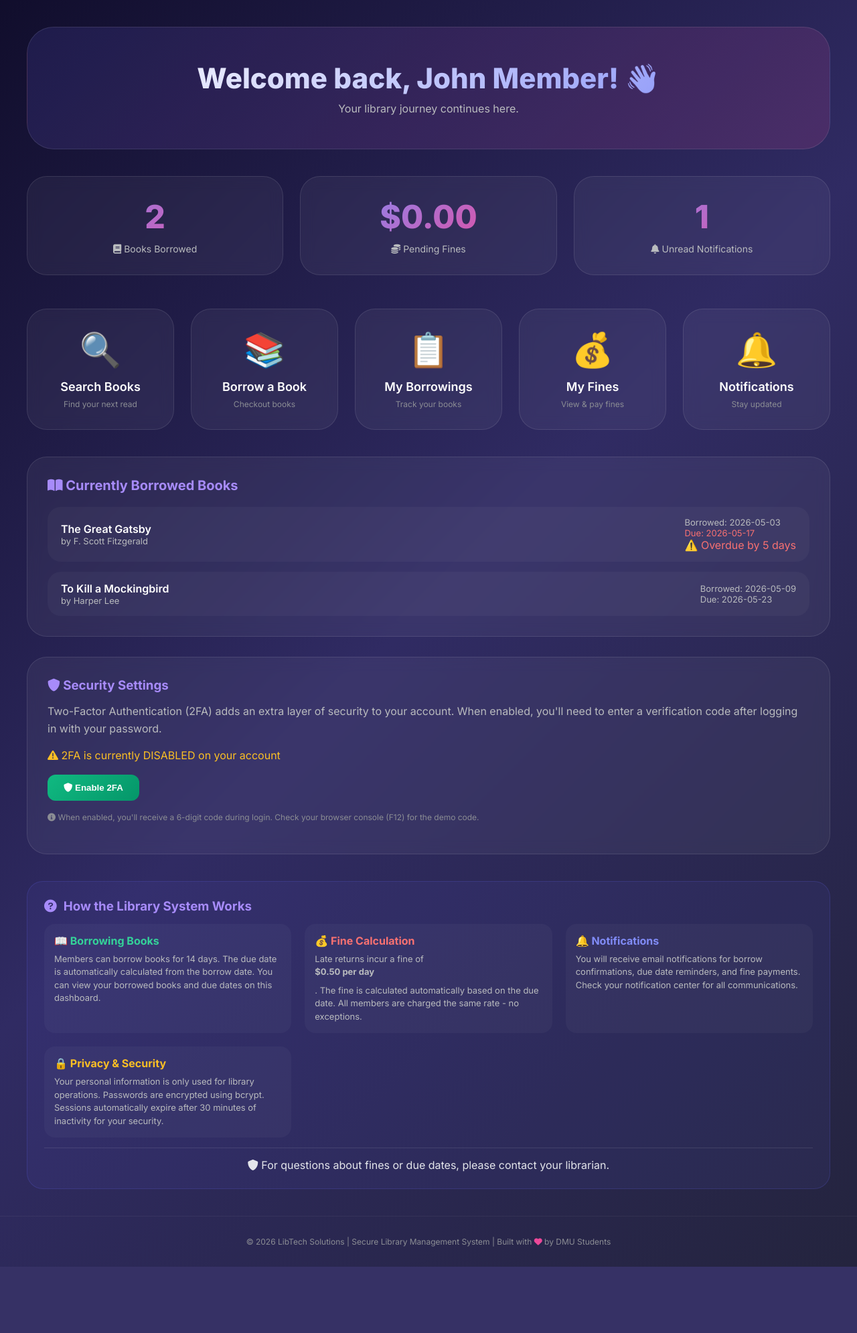
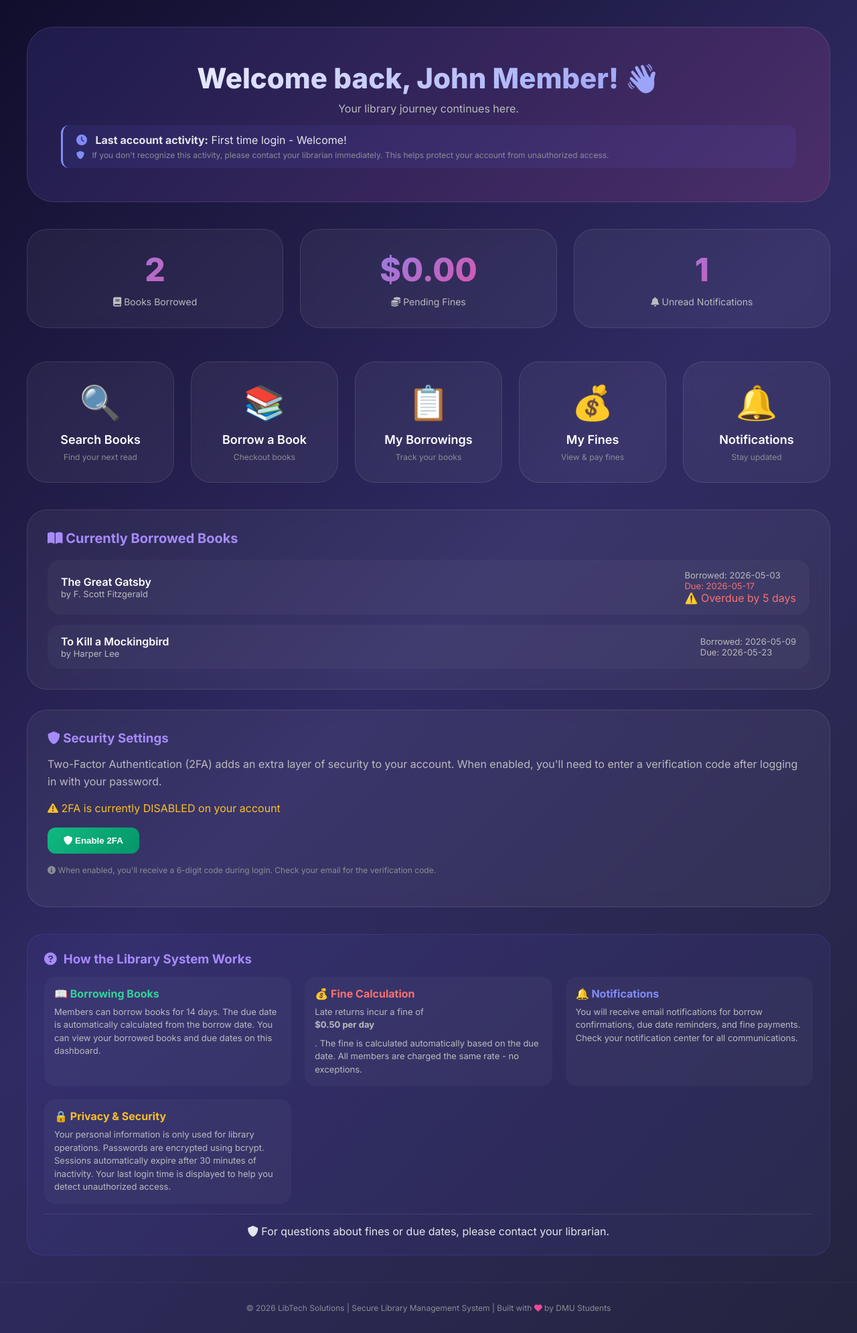
Before and after one commit to rabinghimire429-cmd/Library-Management, a PHP site: page /member-dashboard.php in a window 1280 px wide. Shown: the part 87-2078 px from the top of the page at 67% size. Before the commit the page ends 1979 px from the top, so only its background shows below. Run offline with PHP 8.4, Linux system fonts and the light colour scheme; a user stored in the database is signed in; data comes from the database, SQL or seed files in the repository.

Commit message:
updated dashboard module

```diff
--- a/member-dashboard.php
+++ b/member-dashboard.php
@@ -1,16 +1,5 @@
 <?php
-/**
- * member-dashboard.php - Member Dashboard Page
- * Author: Rabin Ghimire
- * Module: Authentication & Dashboard
- *
- * FUNCTIONALITY:
- * - Display member's borrowed books with due dates
- * - Show pending fines
- * - Display unread notifications count
- * - Allow profile editing
- * - ETHICS: Transparency - Help section explains system workings
- */
+
 
 // Start session and check if user is logged in
 session_start();
@@ -52,6 +41,28 @@ if($member && !empty($member['full_name']) && $member['full_name'] != $member['e
 $member_id = $member['member_id'] ?? 0;
 $member_phone = $member['phone'] ?? '';
 $member_email = $member['email'] ?? $admin_email;
+
+// =============================================
+// FUNCTIONALITY: Get last login time for display
+// ETHICS: Transparency - Show users when their account was last accessed
+// This helps users detect unauthorized access (credential theft mitigation)
+// =============================================
+$last_login_stmt = $conn->prepare("SELECT Last_login FROM admin WHERE User_id = ?");
+$last_login_stmt->bind_param("i", $admin_id);
+$last_login_stmt->execute();
+$last_login_result = $last_login_stmt->get_result();
+$last_login_row = $last_login_result->fetch_assoc();
+$last_login = $last_login_row['Last_login'] ?? null;
+$last_login_stmt->close();
+
+// Format last login for display
+if($last_login) {
+    $last_login_formatted = date('F j, Y \a\t g:i A', strtotime($last_login));
+    $days_ago = floor((time() - strtotime($last_login)) / (60 * 60 * 24));
+} else {
+    $last_login_formatted = 'First time login - Welcome!';
+    $days_ago = null;
+}
 
 // =============================================
 // FUNCTIONALITY: Get borrowed books count
@@ -253,6 +264,29 @@ if(isset($_POST['disable_2fa'])) {
         .welcome-section h1 { font-size: 42px; font-weight: 800; background: linear-gradient(135deg, #fff, #818cf8); -webkit-background-clip: text; -webkit-text-fill-color: transparent; margin-bottom: 10px; }
         .welcome-section p { color: #b9bbbe; }
 
+        /* Last Login Info Box - ETHICS: Transparency */
+        .last-login-info {
+            background: rgba(99,102,241,0.1);
+            border-radius: 12px;
+            padding: 12px 20px;
+            margin-top: 15px;
+            border-left: 3px solid #818cf8;
+            text-align: left;
+        }
+        .last-login-info i {
+            color: #818cf8;
+            margin-right: 8px;
+        }
+        .last-login-warning {
+            color: #fbbf24;
+            margin-left: 10px;
+        }
+        .last-login-help {
+            font-size: 12px;
+            color: #8b8d94;
+            margin-top: 5px;
+        }
+
         /* Statistics Cards */
         .stats-grid { display: grid; grid-template-columns: repeat(auto-fit, minmax(250px, 1fr)); gap: 25px; margin-bottom: 50px; }
         .stat-card { background: rgba(255,255,255,0.05); backdrop-filter: blur(10px); border: 1px solid rgba(255,255,255,0.1); border-radius: 30px; padding: 30px; text-align: center; transition: all 0.3s; }
@@ -369,10 +403,33 @@ if(isset($_POST['disable_2fa'])) {
     </div>
 
     <div class="container">
-        <!-- Welcome Section -->
+        <!-- Welcome Section with Last Login Display -->
         <div class="welcome-section">
             <h1>Welcome back, <?php echo htmlspecialchars($name); ?>! 👋</h1>
             <p>Your library journey continues here.</p>
+
+            <!-- ============================================= -->
+            <!-- ETHICS & SECURITY: Last Login Display        -->
+            <!-- Shows users when their account was last used -->
+            <!-- Helps detect unauthorized access             -->
+            <!-- This addresses the Risk Register requirement -->
+            <!-- for "Credential theft via phishing"          -->
+            <!-- ============================================= -->
+            <div class="last-login-info">
+                <i class="fas fa-clock"></i>
+                <strong>Last account activity:</strong> <?php echo $last_login_formatted; ?>
+                <?php if($days_ago && $days_ago > 7): ?>
+                    <span class="last-login-warning">
+                        <i class="fas fa-exclamation-triangle"></i> It's been <?php echo $days_ago; ?> days since your last login
+                    </span>
+                <?php endif; ?>
+                <div class="last-login-help">
+                    <i class="fas fa-shield-alt"></i>
+                    If you don't recognize this activity, please contact your librarian immediately.
+                    This helps protect your account from unauthorized access.
+                </div>
+            </div>
+
             <?php if($is_2fa_enabled): ?>
                 <p style="margin-top: 10px; color: #34d399;"><i class="fas fa-shield-alt"></i> 2FA Protected Account</p>
             <?php endif; ?>
@@ -428,7 +485,7 @@ if(isset($_POST['disable_2fa'])) {
                 </form>
             <?php endif; ?>
             <p style="font-size: 12px; color: #8b8d94; margin-top: 15px;">
-                <i class="fas fa-info-circle"></i> When enabled, you'll receive a 6-digit code during login. Check your browser console (F12) for the demo code.
+                <i class="fas fa-info-circle"></i> When enabled, you'll receive a 6-digit code during login. Check your email for the verification code.
             </p>
         </div>
 
@@ -454,7 +511,7 @@ if(isset($_POST['disable_2fa'])) {
                 </div>
                 <div class="help-card">
                     <strong style="color: #fbbf24;">🔒 Privacy & Security</strong>
-                    <p>Your personal information is only used for library operations. Passwords are encrypted using bcrypt. Sessions automatically expire after 30 minutes of inactivity for your security.</p>
+                    <p>Your personal information is only used for library operations. Passwords are encrypted using bcrypt. Sessions automatically expire after 30 minutes of inactivity. Your last login time is displayed to help you detect unauthorized access.</p>
                 </div>
             </div>
             <div class="help-footer">
```
